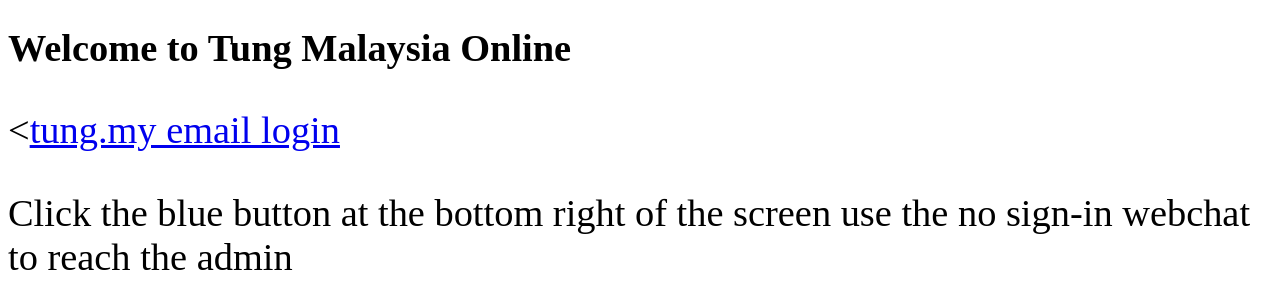
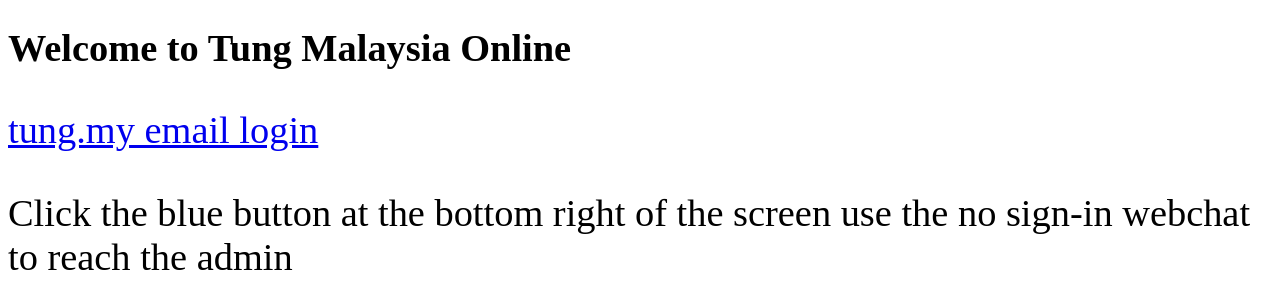
Before and after one commit to bocyogl/bocyogl.github.io, a plain HTML site: page index.html in a window 1280 px wide. Drawn offline with Linux system fonts and the light colour scheme; a script that the page names is missing.

Commit message:
Update index.html

```diff
--- a/index.html
+++ b/index.html
@@ -17,7 +17,7 @@
 <body>
 
 <h1 style="font-size:3vw;">Welcome to Tung Malaysia Online</h1>
-<p style="font-size:3vw;"><<a target="_incognito" href="http://mail.tung.my/" target="_blank">tung.my email login</a></p>
+<p style="font-size:3vw;"><a target="_incognito" href="http://mail.tung.my/" target="_blank">tung.my email login</a></p>
   <p style="font-size:3vw;">Click the blue button at the bottom right of the screen use the no sign-in webchat to reach the admin</p>
 
 </body>
```
